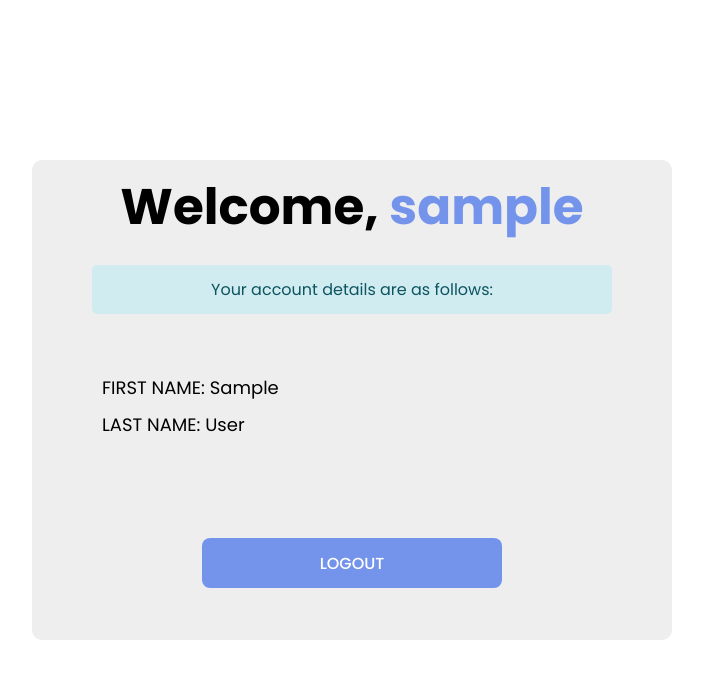
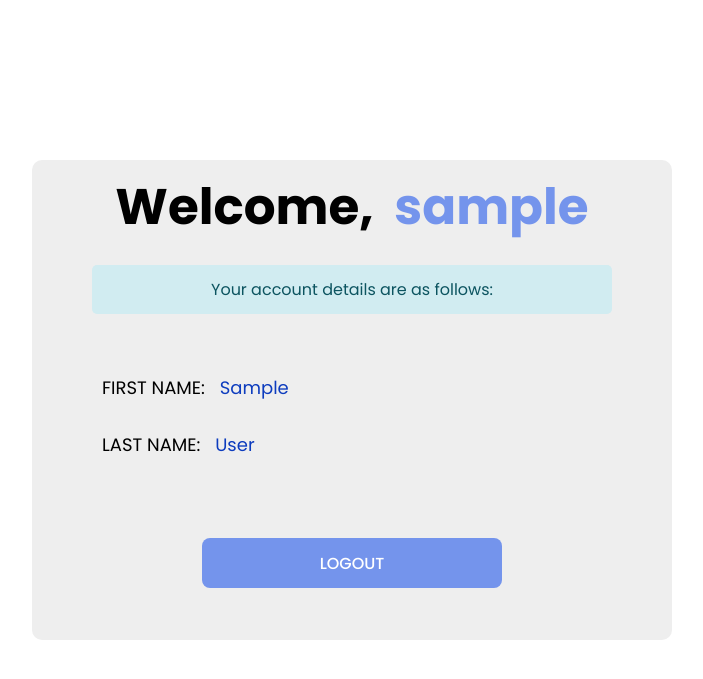
Before and after one commit to NelMatrix743/django-auth-samples, a Django app: template papaya_platform/apps/home/templates/home/index.html in a window 1280 px wide. Shown: the top 679 px of the page, without its empty margins (288-991 px from the left). Run offline with Django 5.2, Linux system fonts and the light colour scheme; the template is opened without the code that fills it, so the values that code supplies are empty; the visitor is signed in with stand-in values (Sample User, id 1).

Commit message:
add style for account details

```diff
--- a/papaya_platform/static/css/index.css
+++ b/papaya_platform/static/css/index.css
@@ -37,6 +37,7 @@ h1 {
 
 h1 span {
     color: #7494ec;
+    margin-left: 10px;
 }
 
 main > p {
@@ -51,16 +52,21 @@ main > p {
 .user-info {
     display: flex;
     flex-direction: column;
-    gap: 10px;
+    gap: 30px;
     padding-left: 50px;
     padding-right: 20px;
     margin-top: 40px;
-    margin-bottom: 80px;
+    margin-bottom: 60px;
     font-size: 18px;
 }
 
+.name {
+    margin-left: 10px;
+    color: #0d3cbe;
+}
+
 form {
-    text-align: center
+    text-align: center;
 }
 
 form button {
```
